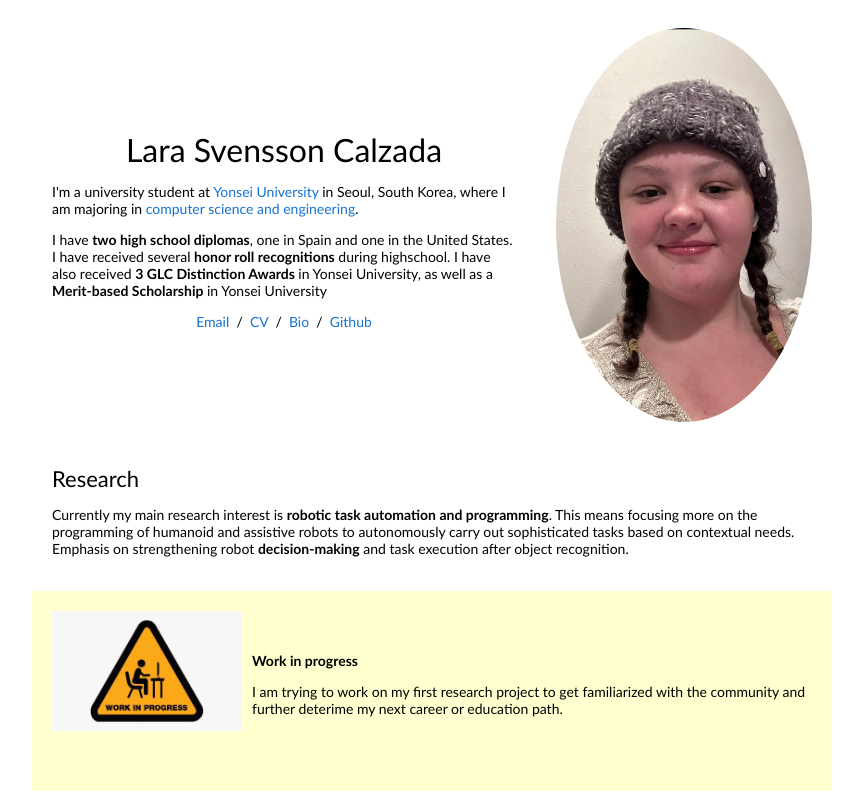
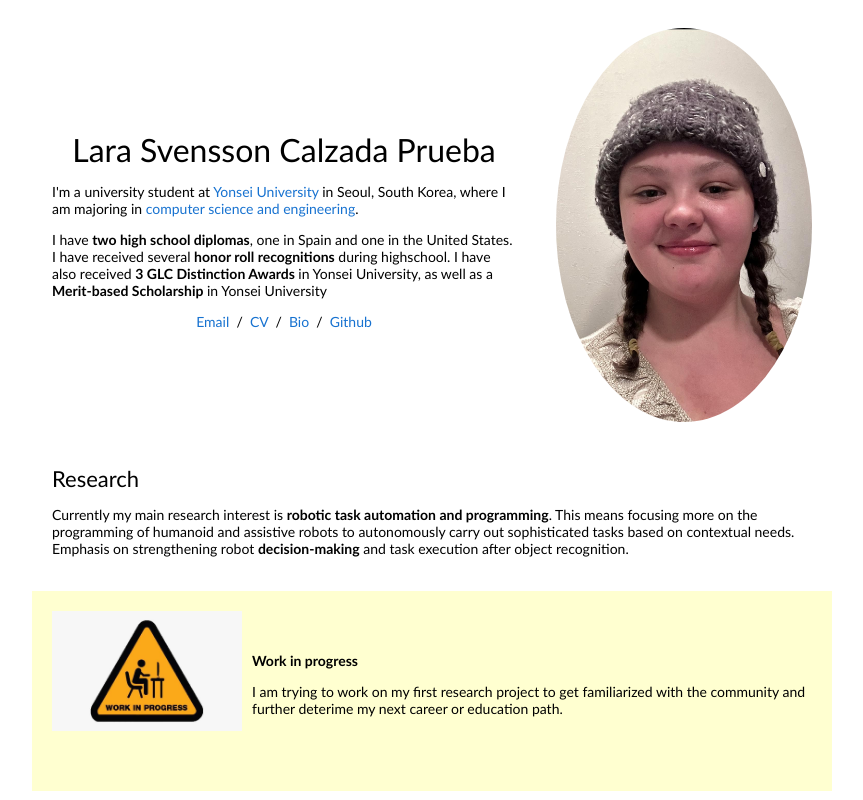
Before and after one commit to larasvca/larasvca.github.io, a plain HTML site: page index.html in a window 1280 px wide. Shown: the whole page, without its empty margins (208-1071 px from the left). Drawn offline with Linux system fonts and the light colour scheme.

Commit message:
Update index.html

```diff
--- a/index.html
+++ b/index.html
@@ -20,7 +20,7 @@
             <tr style="padding:0px">
               <td style="padding:2.5%;width:63%;vertical-align:middle">
                 <p class="name" style="text-align: center;">
-                  Lara Svensson Calzada
+                  Lara Svensson Calzada Prueba
                 </p>
                 <p>I'm a university student at <a href="https://www.yonsei.ac.kr/en_sc/index.jsp">Yonsei University</a> in Seoul, South Korea, where I am majoring in <a href="https://cs.yonsei.ac.kr/eng/"> computer science and engineering</a>.
                 </p>
```
